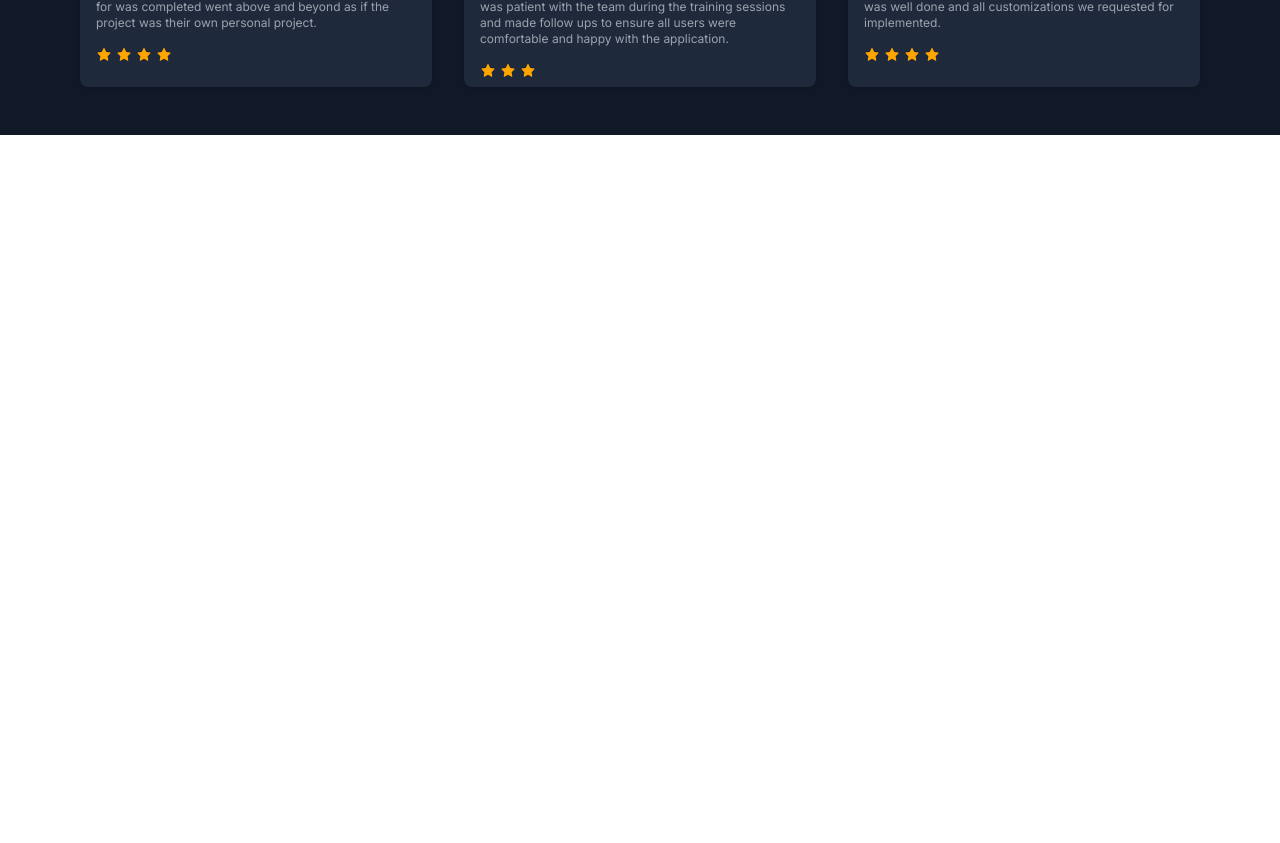
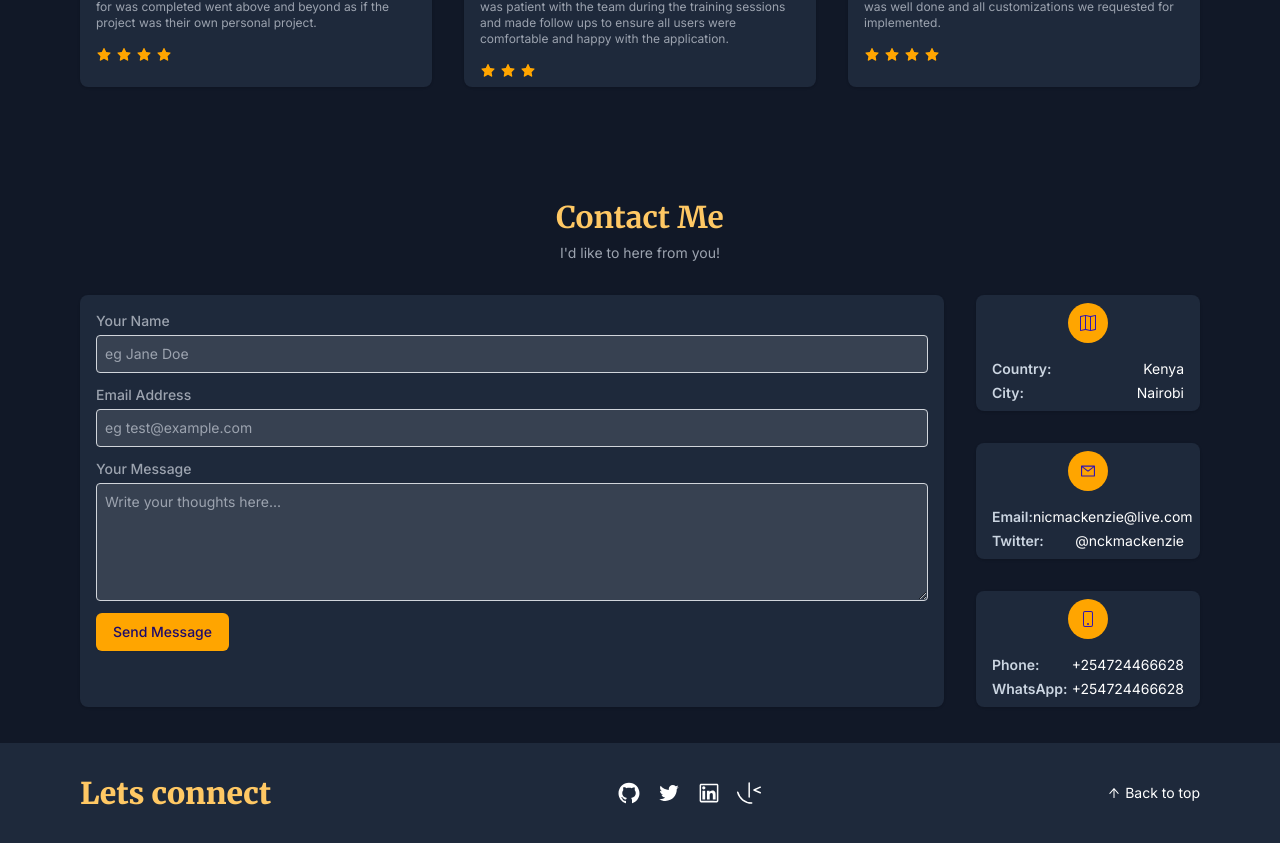
Before and after one commit to nckmackenzie/portfolio, a React (Vite) app: page / in a window 1280 px wide. Shown: the part 3421-4264 px from the top of the page. Before the commit the page ends 3556 px from the top, so only its background shows below. Built offline with nearby package versions, Linux system fonts and the light colour scheme.

Commit message:
add Contact,Footer components and AlertProvider wrapper to Contact

```diff
--- a/src/pages/Home.jsx
+++ b/src/pages/Home.jsx
@@ -6,6 +6,9 @@ import Services from '../components/home/services/Services';
 import Projects from '../components/home/projects/Projects';
 import Testimonials from '../components/home/testimonials/Testimonials';
 import { projects } from '../data/data';
+import Contact from '../components/home/contact/Contact';
+import { AlertProvider } from '../context/AlertProvider';
+import Footer from '../components/home/footer/Footer';
 
 function Home() {
   const { appBg } = useTheme();
@@ -19,7 +22,11 @@ function Home() {
         <Services />
         <Projects projects={projects} />
         <Testimonials projects={projects} />
+        <AlertProvider>
+          <Contact />
+        </AlertProvider>
       </div>
+      <Footer />
     </div>
   );
 }
```
